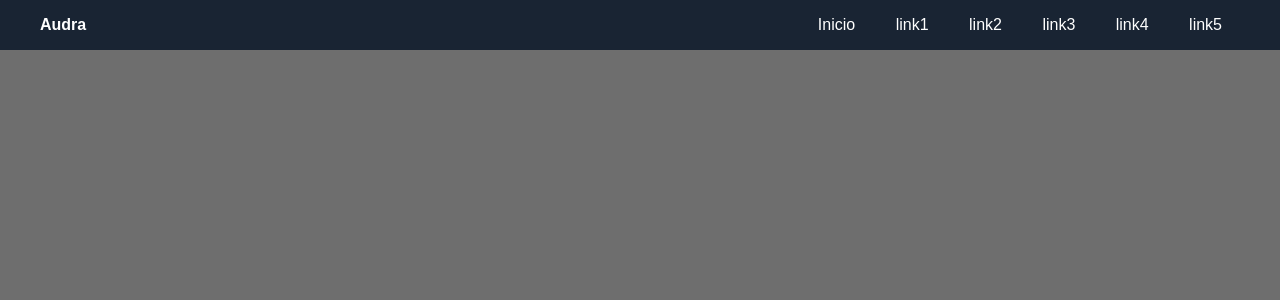
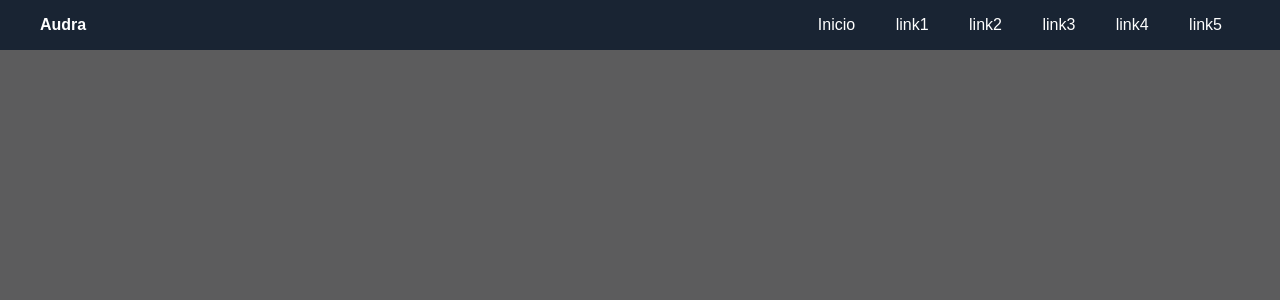
Before and after one commit to augurto/juego_audra, a PHP site: page / in a window 1280 px wide. Shown: the top 300 px of the page. Run offline with PHP 8.4, Linux system fonts and the light colour scheme; some libraries are stand-ins or nearby versions.

Commit message:
#192433 fondo del body

```diff
--- a/css/menu.css
+++ b/css/menu.css
@@ -5,7 +5,7 @@
 
 }
 body{
-    background-color: rgba(0, 0, 0, 0.568);
+    background-color: #0c0c0eab ;
 }
 .sidebar {
     background-color: #192433;
```
